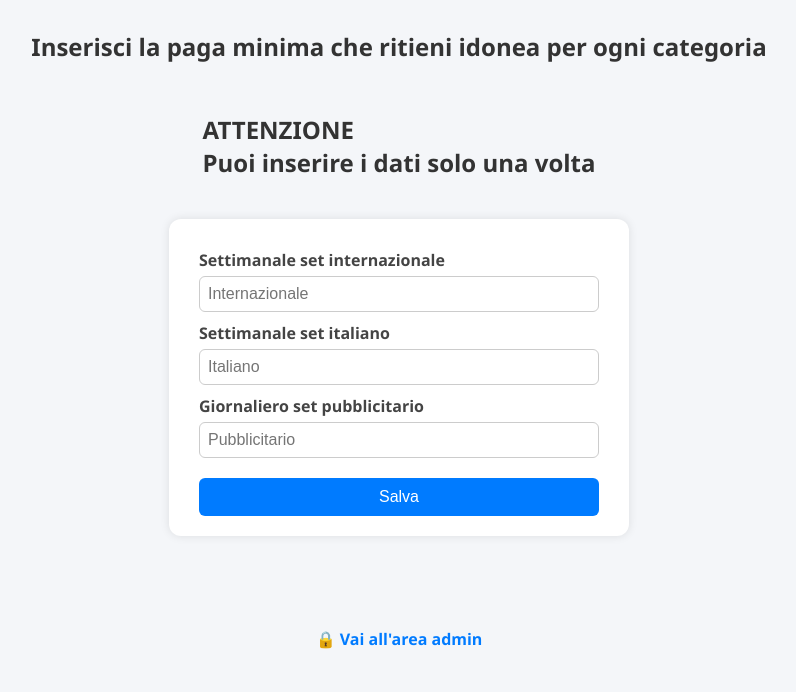
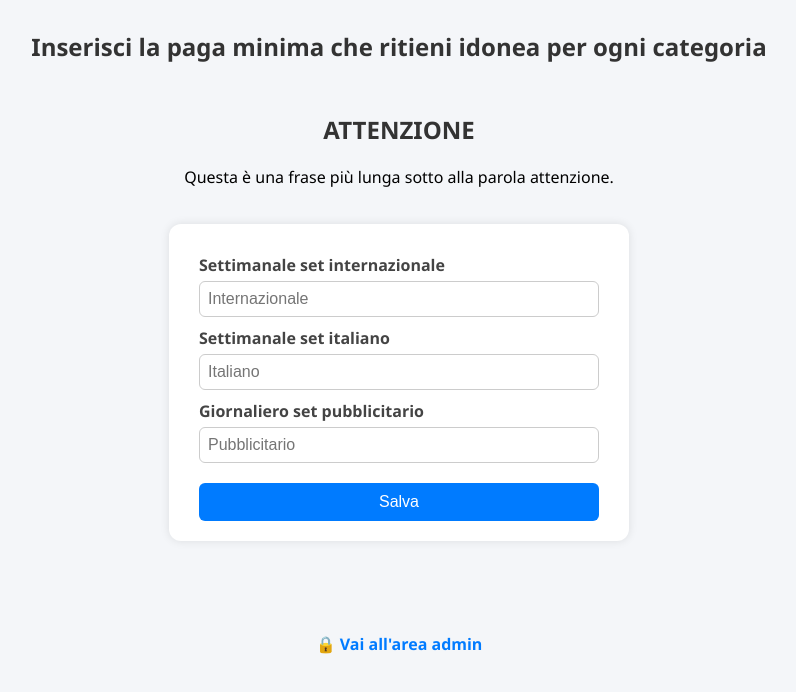
Before and after one commit to Tabellapaghevideo/italia, a website: page public/index.html in a window 1280 px wide. Shown: the whole page, without its empty margins (241-1037 px from the left). Drawn offline with Linux system fonts and the light colour scheme; a script that the page names is missing.

Commit message:
Aggiornato file index.html

```diff
--- a/public/index.html
+++ b/public/index.html
@@ -99,8 +99,19 @@
 
   <h2>Inserisci la paga minima che ritieni idonea per ogni categoria</h2>
 
-  <h2>           ATTENZIONE<br>Puoi inserire i dati solo una volta</h2>
+  <title>Test centro</title>
+<style>
+  .container {
+    text-align: center; /* centra orizzontalmente il testo */
+  }
+</style>
+</head>
+<body>
 
+<div class="container">
+  <h2>ATTENZIONE</h2>
+  <p>Questa è una frase più lunga sotto alla parola attenzione.</p>
+</div>
 
   <form id="form">
     <label for="intSet">Settimanale set internazionale</label>
```
